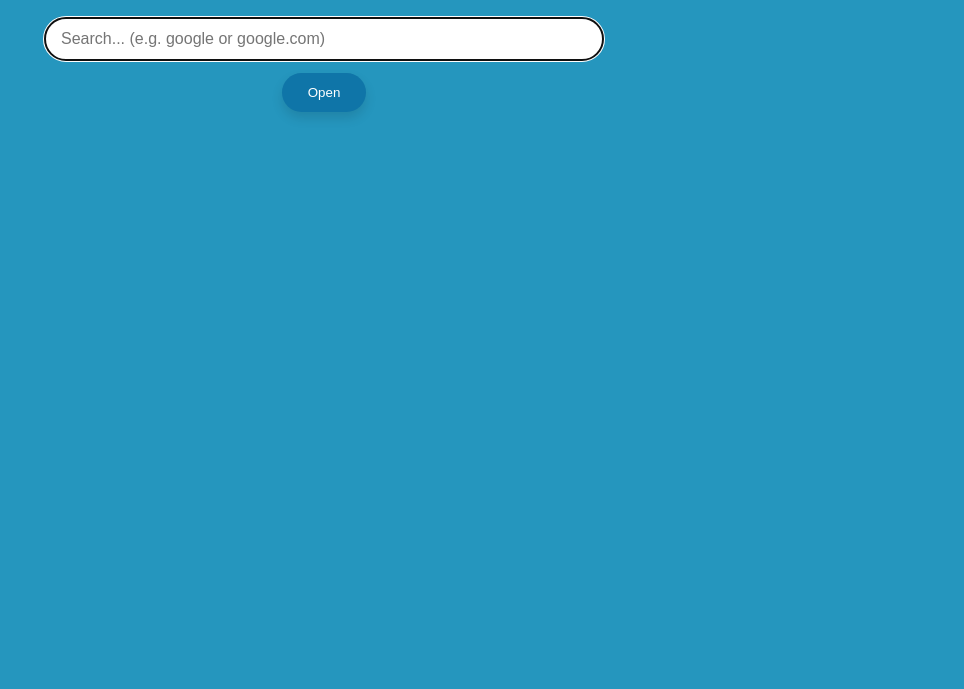
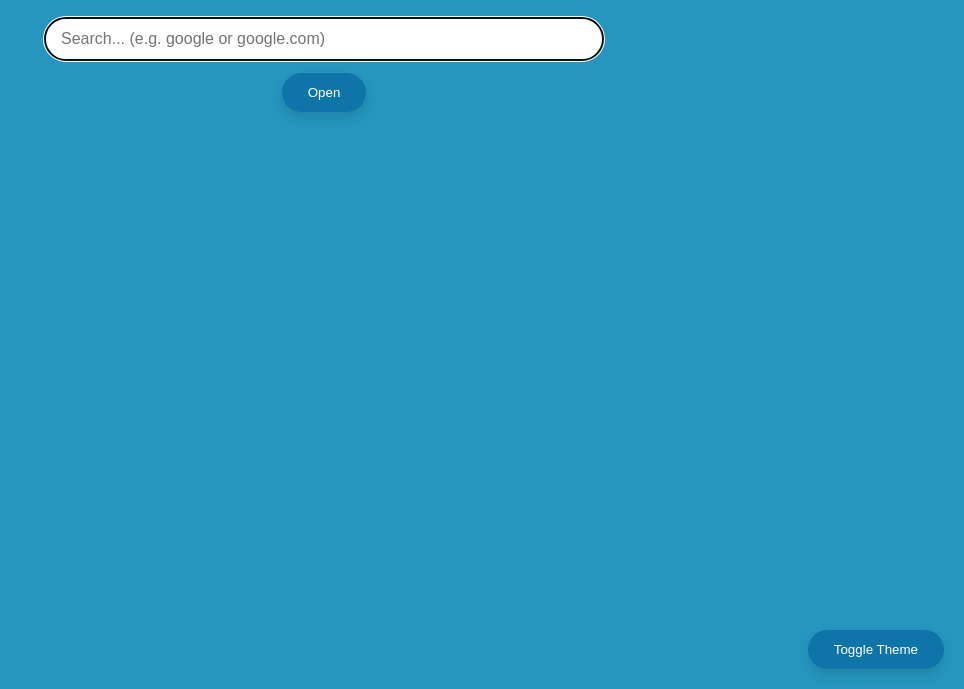
Before and after one commit to Dylanplane737/Dygoogle-5, a plain HTML site: page index.html in a window 1280 px wide. Shown: the part 111-800 px from the top of the page, without its empty margins (316-1280 px from the left). Drawn offline with Linux system fonts and the light colour scheme.

Commit message:
Add script tag for Dygoogle5stuff.js

```diff
--- a/index.html
+++ b/index.html
@@ -590,5 +590,6 @@ document.addEventListener("click", (e)=>{
 // initial focus
 urlInput.focus();
 </script>
+  <script src="Dygoogle5stuff.js"></script>
 </body>
 </html>
```
